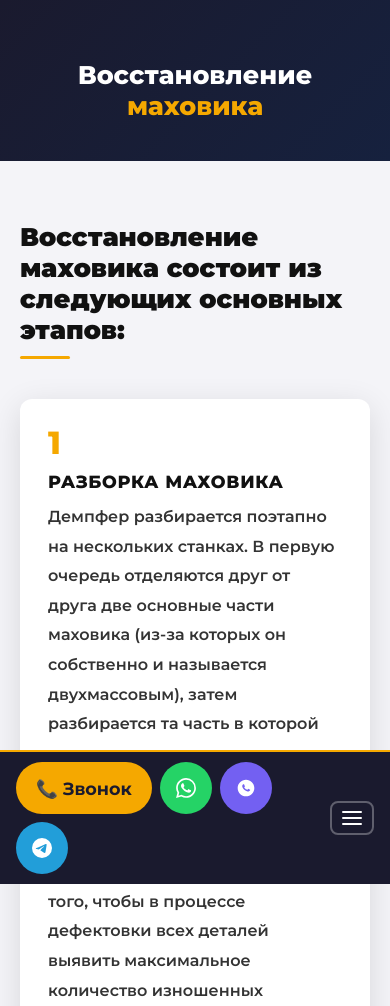
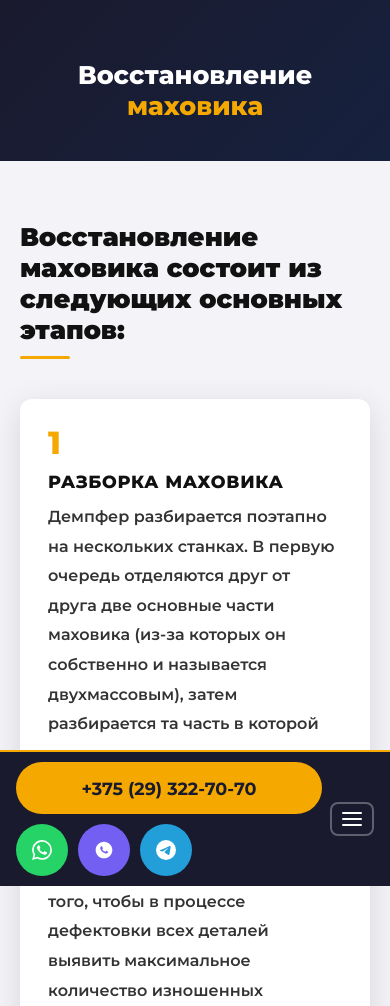
Before and after one commit to Stdmeow/mahowik.by, a plain HTML site: page repair.html in a window 390 px wide. Shown: the part 94-1100 px from the top of the page. Drawn offline with Linux system fonts and the light colour scheme.

Commit message:
Обновлен мобильный бар на всех страницах: номер телефона и иконки мессенджеров вторым рядом

```diff
--- a/repair.html
+++ b/repair.html
@@ -111,12 +111,14 @@
     <a href="contacts.html">Контакты</a>
     <a href="warranty.html">Гарантия</a>
   </div>
-  <div class="mobile-bar">
+    <div class="mobile-bar">
     <div class="mobile-bar__contacts">
-      <a href="tel:+375293227070" class="mobile-bar__btn mobile-bar__btn--call">&#128222; Звонок</a>
-      <a href="https://wa.me/375293227070" target="_blank" rel="noopener" class="mobile-bar__btn mobile-bar__btn--wa"><svg width="20" height="20" viewBox="0 0 24 24" fill="white"><path d="M17.472 14.382c-.297-.149-1.758-.867-2.03-.967-.273-.099-.471-.148-.67.15-.197.297-.767.966-.94 1.164-.173.199-.347.223-.644.075-.297-.15-1.255-.463-2.39-1.475-.883-.788-1.48-1.761-1.653-2.059-.173-.297-.018-.458.13-.606.134-.133.298-.347.446-.52.149-.174.198-.298.298-.497.099-.198.05-.371-.025-.52-.075-.149-.669-1.612-.916-2.207-.242-.579-.487-.5-.669-.51-.173-.008-.371-.01-.57-.01-.198 0-.52.074-.792.372-.272.297-1.04 1.016-1.04 2.479 0 1.462 1.065 2.875 1.213 3.074.149.198 2.096 3.2 5.077 4.487.709.306 1.262.489 1.694.625.712.227 1.36.195 1.871.118.571-.085 1.758-.719 2.006-1.413.248-.694.248-1.289.173-1.413-.074-.124-.272-.198-.57-.347m-5.421 7.403h-.004a9.87 9.87 0 01-5.031-1.378l-.361-.214-3.741.982.998-3.648-.235-.374a9.86 9.86 0 01-1.51-5.26c.001-5.45 4.436-9.884 9.888-9.884 2.64 0 5.122 1.03 6.988 2.898a9.825 9.825 0 012.893 6.994c-.003 5.45-4.437 9.884-9.885 9.884m8.413-18.297A11.815 11.815 0 0012.05 0C5.495 0 .16 5.335.157 11.892c0 2.096.547 4.142 1.588 5.945L.057 24l6.305-1.654a11.882 11.882 0 005.683 1.448h.005c6.554 0 11.89-5.335 11.893-11.893a11.821 11.821 0 00-3.48-8.413z"/></svg></a>
-      <a href="viber://chat?number=%2B375293227070" class="mobile-bar__btn mobile-bar__btn--vb"><svg width="20" height="20" viewBox="0 0 24 24" fill="white"><path d="M12 2C6.48 2 2 6.48 2 12s4.48 10 10 10 10-4.48 10-10S17.52 2 12 2zm4.64 13.09c-.19.53-.94 1.01-1.54 1.14-.41.09-.94.16-2.74-.59-2.3-.95-3.78-3.28-3.9-3.43-.11-.16-.95-1.26-.95-2.4 0-1.14.6-1.7.81-1.93.21-.23.46-.29.61-.29h.44c.14 0 .33-.05.52.4.19.46.65 1.59.71 1.7.06.12.1.26.02.41-.08.16-.12.25-.23.39-.12.14-.25.31-.35.42-.12.12-.24.25-.1.49.14.23.61.99 1.31 1.6.9.8 1.66 1.05 1.9 1.17.23.12.37.1.51-.06.14-.16.59-.69.75-.93.16-.23.31-.19.52-.12.21.08 1.34.63 1.57.75.23.12.39.17.44.27.06.1.06.57-.13 1.1z"/></svg></a>
-      <a href="https://t.me/+375293227070" target="_blank" rel="noopener" class="mobile-bar__btn mobile-bar__btn--tg"><svg width="20" height="20" viewBox="0 0 24 24" fill="white"><path d="M11.944 0A12 12 0 0 0 0 12a12 12 0 0 0 12 12 12 12 0 0 0 12-12A12 12 0 0 0 12 0zm4.962 7.224c.1-.002.321.023.465.14a.506.506 0 0 1 .171.325c.016.093.036.306.02.472-.18 1.898-.962 6.502-1.36 8.627-.168.9-.499 1.201-.82 1.23-.696.065-1.225-.46-1.9-.902-1.056-.693-1.653-1.124-2.678-1.8-1.185-.78-.417-1.21.258-1.91.177-.184 3.247-2.977 3.307-3.23.007-.032.014-.15-.056-.212s-.174-.041-.249-.024c-.106.024-1.793 1.14-5.061 3.345-.48.33-.913.49-1.302.48-.428-.008-1.252-.241-1.865-.44-.752-.245-1.349-.374-1.297-.789.027-.216.325-.437.893-.663 3.498-1.524 5.83-2.529 6.998-3.014 3.332-1.386 4.025-1.627 4.476-1.635z"/></svg></a>
+      <a href="tel:+375293227070" class="mobile-bar__btn mobile-bar__btn--call">+375 (29) 322-70-70</a>
+      <div class="mobile-bar__messengers">
+        <a href="https://wa.me/375293227070" target="_blank" rel="noopener" class="mobile-bar__btn mobile-bar__btn--wa"><svg width="20" height="20" viewBox="0 0 24 24" fill="white"><path d="M17.472 14.382c-.297-.149-1.758-.867-2.03-.967-.273-.099-.471-.148-.67.15-.197.297-.767.966-.94 1.164-.173.199-.347.223-.644.075-.297-.15-1.255-.463-2.39-1.475-.883-.788-1.48-1.761-1.653-2.059-.173-.297-.018-.458.13-.606.134-.133.298-.347.446-.52.149-.174.198-.298.298-.497.099-.198.05-.371-.025-.52-.075-.149-.669-1.612-.916-2.207-.242-.579-.487-.5-.669-.51-.173-.008-.371-.01-.57-.01-.198 0-.52.074-.792.372-.272.297-1.04 1.016-1.04 2.479 0 1.462 1.065 2.875 1.213 3.074.149.198 2.096 3.2 5.077 4.487.709.306 1.262.489 1.694.625.712.227 1.36.195 1.871.118.571-.085 1.758-.719 2.006-1.413.248-.694.248-1.289.173-1.413-.074-.124-.272-.198-.57-.347m-5.421 7.403h-.004a9.87 9.87 0 01-5.031-1.378l-.361-.214-3.741.982.998-3.648-.235-.374a9.86 9.86 0 01-1.51-5.26c.001-5.45 4.436-9.884 9.888-9.884 2.64 0 5.122 1.03 6.988 2.898a9.825 9.825 0 012.893 6.994c-.003 5.45-4.437 9.884-9.885 9.884m8.413-18.297A11.815 11.815 0 0012.05 0C5.495 0 .16 5.335.157 11.892c0 2.096.547 4.142 1.588 5.945L.057 24l6.305-1.654a11.882 11.882 0 005.683 1.448h.005c6.554 0 11.89-5.335 11.893-11.893a11.821 11.821 0 00-3.48-8.413z"/></svg></a>
+        <a href="viber://chat?number=%2B375293227070" class="mobile-bar__btn mobile-bar__btn--vb"><svg width="20" height="20" viewBox="0 0 24 24" fill="white"><path d="M12 2C6.48 2 2 6.48 2 12s4.48 10 10 10 10-4.48 10-10S17.52 2 12 2zm4.64 13.09c-.19.53-.94 1.01-1.54 1.14-.41.09-.94.16-2.74-.59-2.3-.95-3.78-3.28-3.9-3.43-.11-.16-.95-1.26-.95-2.4 0-1.14.6-1.7.81-1.93.21-.23.46-.29.61-.29h.44c.14 0 .33-.05.52.4.19.46.65 1.59.71 1.7.06.12.1.26.02.41-.08.16-.12.25-.23.39-.12.14-.25.31-.35.42-.12.12-.24.25-.1.49.14.23.61.99 1.31 1.6.9.8 1.66 1.05 1.9 1.17.23.12.37.1.51-.06.14-.16.59-.69.75-.93.16-.23.31-.19.52-.12.21.08 1.34.63 1.57.75.23.12.39.17.44.27.06.1.06.57-.13 1.10z"/></svg></a>
+        <a href="https://t.me/+375293227070" target="_blank" rel="noopener" class="mobile-bar__btn mobile-bar__btn--tg"><svg width="20" height="20" viewBox="0 0 24 24" fill="white"><path d="M11.944 0A12 12 0 0 0 0 12a12 12 0 0 0 12 12 12 12 0 0 0 12-12A12 12 0 0 0 12 0zm4.962 7.224c.1-.002.321.023.465.14a.506.506 0 0 1 .171.325c.016.093.036.306.02.472-.18 1.898-.962 6.502-1.36 8.627-.168.9-.499 1.201-.82 1.23-.696.065-1.225-.46-1.9-.902-1.056-.693-1.653-1.124-2.678-1.8-1.185-.78-.417-1.21.258-1.91.177-.184 3.247-2.977 3.307-3.23.007-.032.014-.15-.056-.212s-.174-.041-.249-.024c-.106.024-1.793 1.14-5.061 3.345-.48.33-.913.49-1.302.48-.428-.008-1.252-.241-1.865-.44-.752-.245-1.349-.374-1.297-.789.027-.216.325-.437.893-.663 3.498-1.524 5.83-2.529 6.998-3.014 3.332-1.386 4.025-1.627 4.476-1.635z"/></svg></a>
+      </div>
     </div>
     <button class="mobile-bar__menu" id="mobileMenuBtn" aria-label="Меню">
       <span></span><span></span><span></span>
--- a/style.css
+++ b/style.css
@@ -1557,9 +1557,15 @@ body { font-size: 16px; }
 
   .mobile-bar__contacts {
     display: flex;
-    gap: 8px;
+    flex-direction: column;
+    gap: 10px;
     flex: 1;
-    flex-wrap: wrap;
+  }
+
+  .mobile-bar__messengers {
+    display: flex;
+    gap: 10px;
+    align-items: center;
   }
 
   .mobile-bar__btn {
```
Also changed, not shown: contacts.html (+7 -5 lines), diagnostics.html (+7 -5 lines), index.html (+5 -3 lines), single.html (+7 -5 lines), warranty.html (+7 -5 lines).
